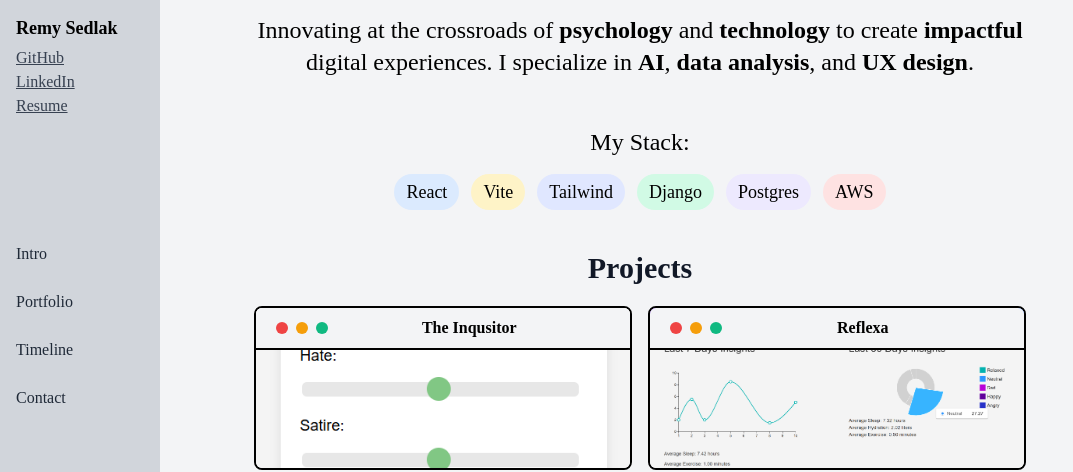
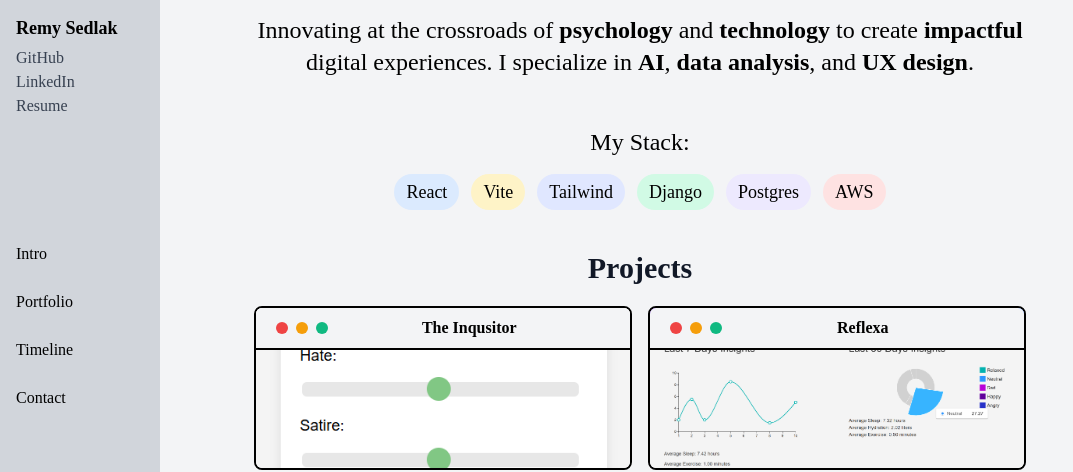
Before and after one commit to remysedlak/portfolio, a React (Vite) app: page / in a window 1280 px wide. Shown: the part 146-618 px from the top of the page, without its empty margins (0-1073 px from the left). Built offline with nearby package versions, Linux system fonts and the light colour scheme; a web font is replaced by a local one.

Commit message:
Update NavBar component styles for improved readability; adjust button text colors

```diff
--- a/src/components/NavBar.jsx
+++ b/src/components/NavBar.jsx
@@ -46,7 +46,7 @@ const NavBar = () => {
             />
             <div className="justify-bottom position-bottom flex flex-col mt-4">
                 <div className="text-lg text-black font-semibold mb-1">Remy Sedlak</div>
-                <div className="flex flex-col text-gray-700 underline">
+                <div className="flex flex-col text-gray-700">
                     <button
                         onClick={() =>
                             window.open('https://github.com/remysedlak', '_blank')
@@ -80,7 +80,7 @@ const NavBar = () => {
                 <button
                     onClick={() => scrollToSection('intro')}
                     className={`text-left ${
-                        activeSection === 'intro' ? 'text-blue-700' : 'text-gray-800'
+                        activeSection === 'intro' ? 'text-blue-700' : 'text-black '
                     } hover:text-gray-500`}
                 >
                     Intro
@@ -88,7 +88,7 @@ const NavBar = () => {
                 <button
                     onClick={() => scrollToSection('portfolio')}
                     className={`text-left ${
-                        activeSection === 'portfolio' ? 'text-blue-700' : 'text-gray-800'
+                        activeSection === 'portfolio' ? 'text-blue-700' : 'text-black '
                     } hover:text-gray-500`}
                 >
                     Portfolio
@@ -96,7 +96,7 @@ const NavBar = () => {
                 <button
                     onClick={() => scrollToSection('timeline')}
                     className={`text-left ${
-                        activeSection === 'timeline' ? 'text-blue-700' : 'text-gray-800'
+                        activeSection === 'timeline' ? 'text-blue-700' : 'text-black '
                     } hover:text-gray-500`}
                 >
                     Timeline
@@ -104,7 +104,7 @@ const NavBar = () => {
                 <button
                     onClick={() => scrollToSection('contact')}
                     className={`text-left ${
-                        activeSection === 'contact' ? 'text-blue-700' : 'text-gray-800'
+                        activeSection === 'contact' ? 'text-blue-700' : 'text-black '
                     } hover:text-gray-500`}
                 >
                     Contact
```
